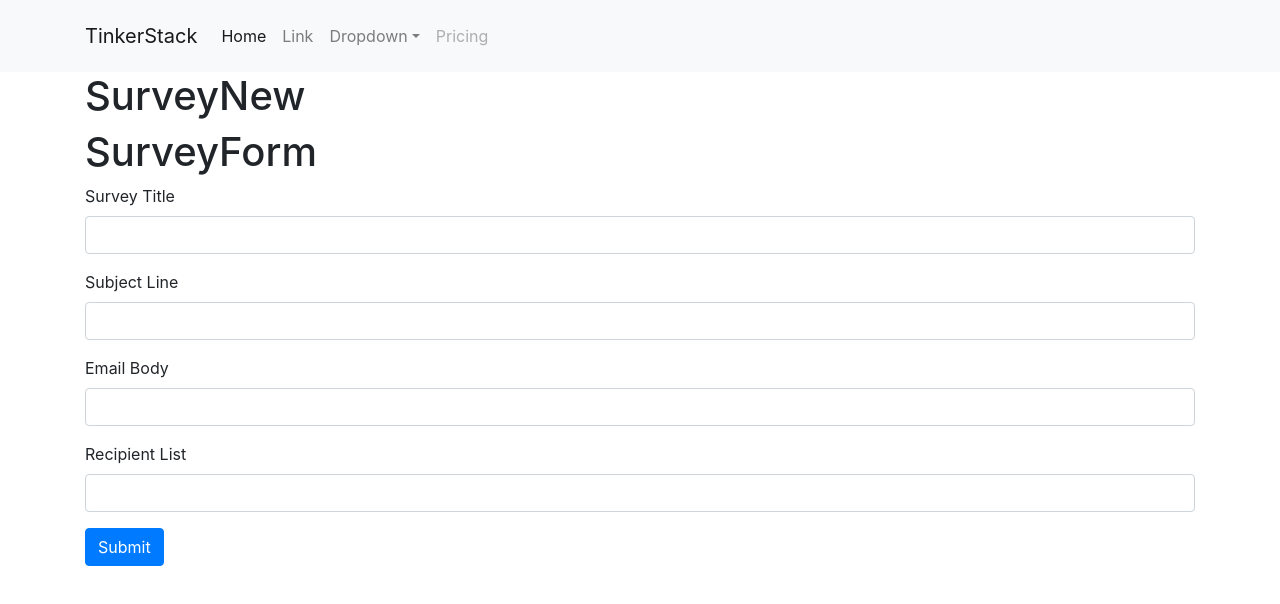
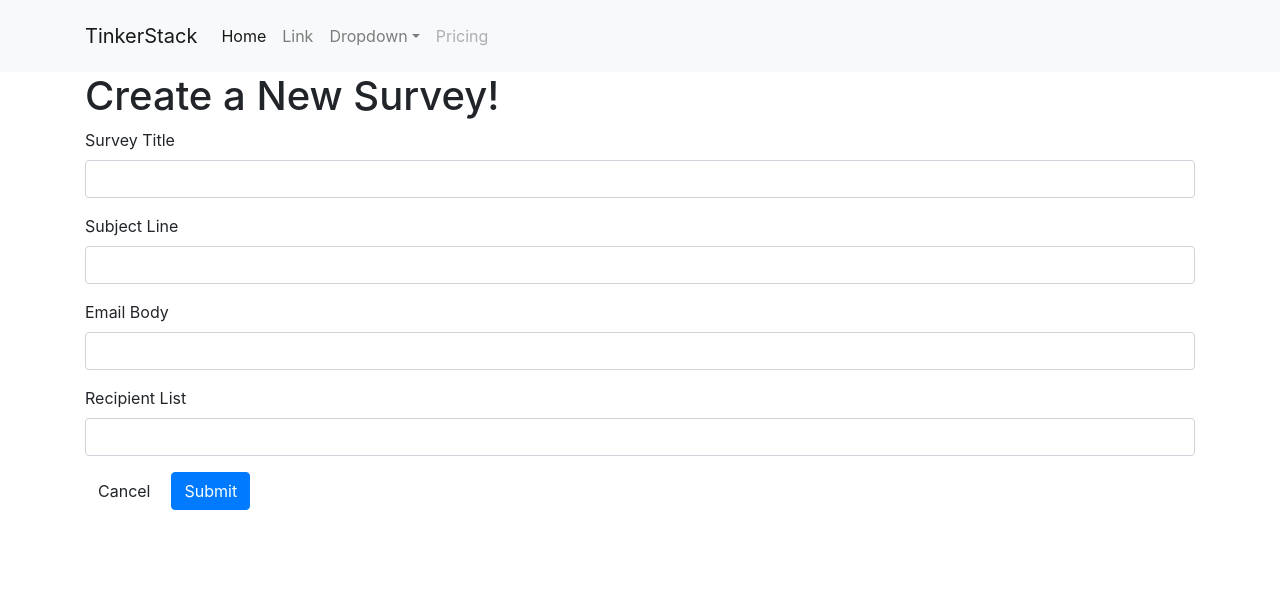
Before and after one commit to derrickyoo/tinker-stack-io, a React (Create React App) app in the folder client/: page /surveys/new in a window 1280 px wide. Shown: the top 604 px of the page. Built offline with nearby package versions, Linux system fonts and the light colour scheme; no server answers.

Commit message:
Updated form

```diff
--- a/client/src/components/surveys/SurveyForm.js
+++ b/client/src/components/surveys/SurveyForm.js
@@ -1,6 +1,7 @@
 // SurveyForm shows a form for a user to add input
 import _ from "lodash";
 import React, { Component } from "react";
+import { Link } from "react-router-dom";
 import { reduxForm, Field } from "redux-form";
 
 import SurveyField from "./SurveyField";
@@ -30,9 +31,15 @@ class SurveyForm extends Component {
   render() {
     return (
       <div>
-        <h1>SurveyForm</h1>
         <form onSubmit={this.props.handleSubmit(values => console.log(values))}>
           {this.renderFields()}
+          <Link
+            to="/dashblard"
+            type="button"
+            className="btn btn-warning-outline mr-2"
+          >
+            Cancel
+          </Link>
           <button type="submit" className="btn btn-primary">
             Submit
           </button>
--- a/client/src/components/surveys/SurveyNew.js
+++ b/client/src/components/surveys/SurveyNew.js
@@ -7,7 +7,7 @@ class SurveyNew extends Component {
   render() {
     return (
       <div>
-        <h1>SurveyNew</h1>
+        <h1>Create a New Survey!</h1>
         <SurveyForm />
       </div>
     );
```
